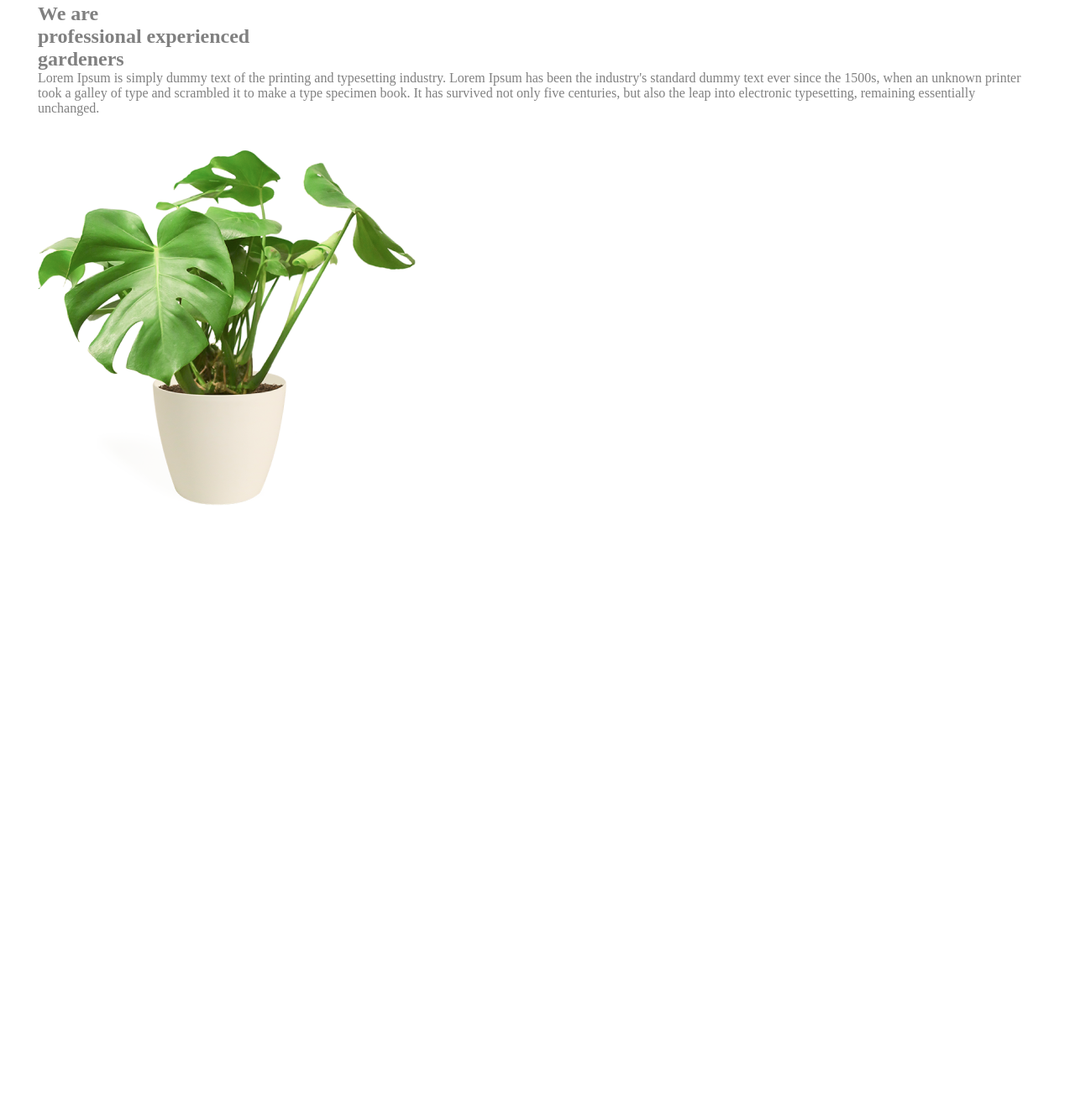
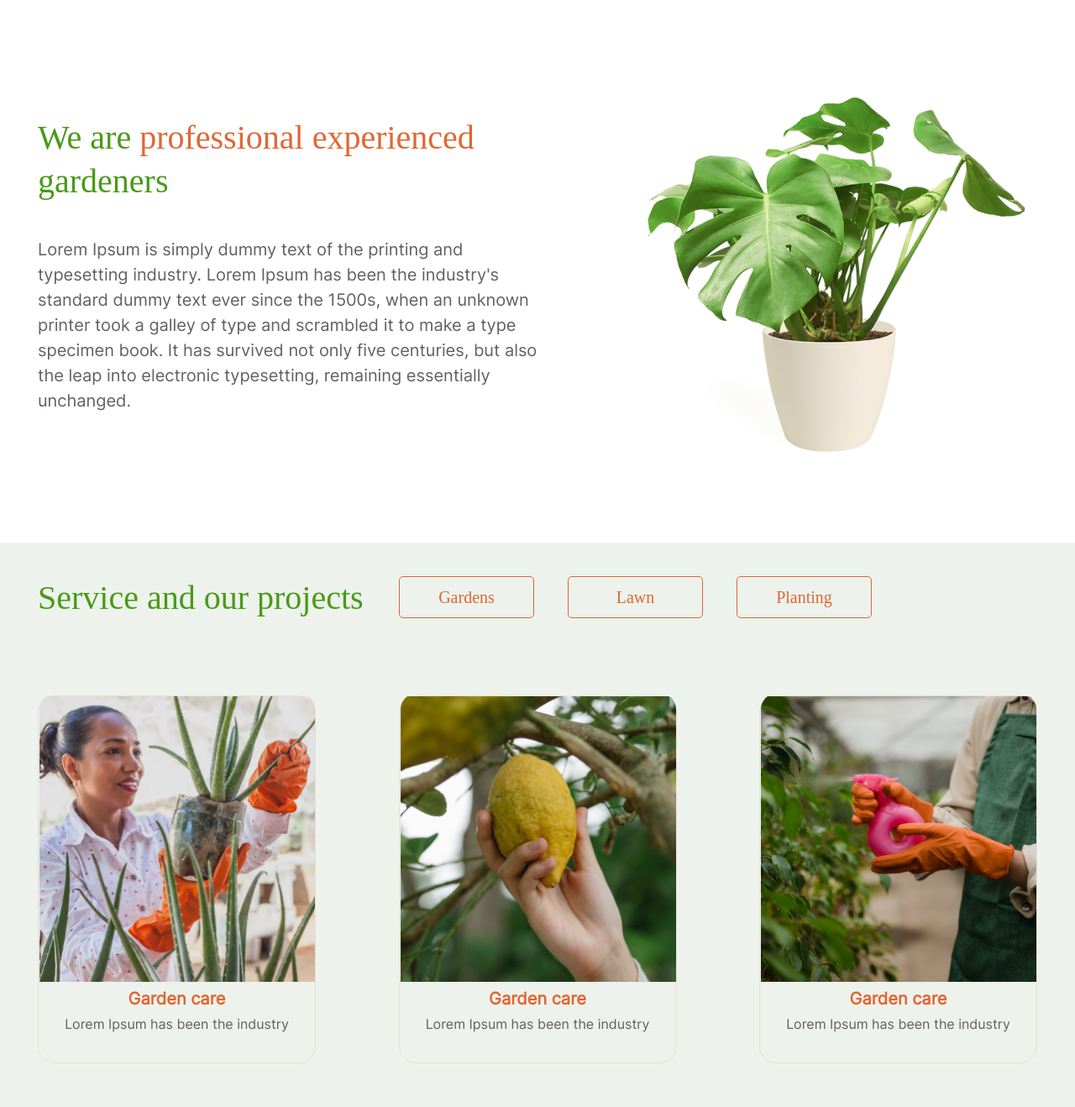
Before and after one commit to DennisFontana/Plants, a website built with webpack: page src/index.html in a window 1280 px wide. Shown: the part 682-2000 px from the top of the page at 84% size. Before the commit the page ends 1323 px from the top, so only its background shows below. Built offline with nearby package versions, Linux system fonts and the light colour scheme.

Commit message:
made service section

```diff
--- a/src/index.html
+++ b/src/index.html
@@ -1,6 +1,5 @@
 <!DOCTYPE html>
 <html lang="ru">
-
   <head>
     <meta charset="UTF-8" />
     <meta http-equiv="X-UA-Compatible" content="IE=edge" />
@@ -22,7 +21,7 @@
           <nav class="navigation">
             <ul class="list-item navigation-list">
               <li class="navigation-list__item">
-              <a href="#" class=" item-active">Home</a>
+                <a href="#" class="item-active">Home</a>
               </li>
               <li>
                 <a href="#" class="">About us</a>
@@ -53,17 +52,16 @@
           </div>
           <div class="main-info">
             <div class="main-text-content">
-            <h1 class="main-title">We grow <span>plants</span> and give you oxygen</h1>
-            <!-- <div>
+              <h1 class="main-title">
+                We grow <span>plants</span> and give you oxygen
+              </h1>
+              <div>
                 <p>
-
+                  Lorem Ipsum is simply dummy text of the printing and
+                  typesetting industry. Lorem Ipsum has been the industry's
+                  standard dummy text ever since the 1500s.
                 </p>
-            </div> -->
-            <p>
-              Lorem Ipsum is simply dummy text of the printing and typesetting
-              industry. Lorem Ipsum has been the industry's standard dummy
-              text ever since the 1500s.
-            </p>
+              </div>
             </div>
             <button class="main-btn">Learn more</button>
           </div>
@@ -76,19 +74,22 @@
         <div class="about-wrap">
           <div class="about-info">
             <div class="about-info-content">
-            <h2 class="title">
+              <h2 class="about-title">
                 We are
                 <span> professional experienced </span>
                 gardeners
               </h2>
+              <div class="title-description">
                 <p>
-              Lorem Ipsum is simply dummy text of the printing and typesetting
-              industry. Lorem Ipsum has been the industry's standard dummy
-              text ever since the 1500s, when an unknown printer took a galley
-              of type and scrambled it to make a type specimen book. It has
-              survived not only five centuries, but also the leap into
-              electronic typesetting, remaining essentially unchanged.
+                  Lorem Ipsum is simply dummy text of the printing and
+                  typesetting industry. Lorem Ipsum has been the industry's
+                  standard dummy text ever since the 1500s, when an unknown
+                  printer took a galley of type and scrambled it to make a type
+                  specimen book. It has survived not only five centuries, but
+                  also the leap into electronic typesetting, remaining
+                  essentially unchanged.
                 </p>
+              </div>
             </div>
           </div>
           <div class="about-img">
@@ -97,6 +98,102 @@
         </div>
       </div>
     </section>
+
+    <section class="service">
+      <div class="container">
+        <div class="service-wrap">
+          <div class="service-content">
+            <div class="service-content-title">
+              <p>Service and our projects</p>
+            </div>
+            <div class="btns">
+              <button>Gardens</button>
+              <button>Lawn</button>
+              <button>Planting</button>
+            </div>
+          </div>
+          <div class="service-card">
+            <div class="card">
+              <div class="card-img">
+                <img src="../src/img/first.png" alt="#" />
+              </div>
+              <div class="card-info">
+                <div class="title-card">
+                  <p>Garden care</p>
+                </div>
+                <div class="description-card">
+                  <p>Lorem Ipsum has been the industry</p>
+                </div>
+              </div>
+            </div>
+            <div class="card">
+              <div class="card-img">
+                <img src="../src/img/second.png" alt="#" />
+              </div>
+              <div class="card-info">
+                <div class="title-card">
+                  <p>Garden care</p>
+                </div>
+                <div class="description-card">
+                  <p>Lorem Ipsum has been the industry</p>
+                </div>
+              </div>
+            </div>
+            <div class="card">
+              <div class="card-img">
+                <img src="../src/img/third.png" alt="#" />
+              </div>
+              <div class="card-info">
+                <div class="title-card">
+                  <p>Garden care</p>
+                </div>
+                <div class="description-card">
+                  <p>Lorem Ipsum has been the industry</p>
+                </div>
+              </div>
+            </div>
+            <div class="card">
+              <div class="card-img">
+                <img src="../src/img/fourth.png" alt="#" />
+              </div>
+              <div class="card-info">
+                <div class="title-card">
+                  <p>Garden care</p>
+                </div>
+                <div class="description-card">
+                  <p>Lorem Ipsum has been the industry</p>
+                </div>
+              </div>
+            </div>
+            <div class="card">
+              <div class="card-img">
+                <img src="../src/img/fifth.png" alt="#" />
+              </div>
+              <div class="card-info">
+                <div class="title-card">
+                  <p>Garden care</p>
+                </div>
+                <div class="description-card">
+                  <p>Lorem Ipsum has been the industry</p>
+                </div>
+              </div>
+            </div>
+            <div class="card">
+              <div class="card-img">
+                <img src="../src/img/six.png" alt="#" />
+              </div>
+              <div class="card-info">
+                <div class="title-card">
+                  <p>Garden care</p>
+                </div>
+                <div class="description-card">
+                  <p>Lorem Ipsum has been the industry</p>
+                </div>
+              </div>
+            </div>
+          </div>
+        </div>
+      </div>
+    </section>
   </body>
-
 </html>
--- a/src/index.scss
+++ b/src/index.scss
@@ -3,3 +3,5 @@
 @import "style/var";
 @import "style/style_default_header";
 @import "style/style_welcome.scss";
+@import "style/style_about.scss";
+@import "style/style_service.scss";
--- a/src/style/_var.scss
+++ b/src/style/_var.scss
@@ -1,3 +1,6 @@
 $coral: coral;
 $grey: grey;
 $light_green: #edf2ec;
+$green: #499a18;
+$black: #636060;
+$orange: #e06733;
--- /dev/null
+++ b/src/style/style_about.scss
@@ -0,0 +1,76 @@
+.about {
+  padding: 92px 0;
+}
+.about-wrap {
+  display: flex;
+  justify-content: space-between;
+  align-items: center;
+
+  @media (max-width: 760px) {
+    flex-direction: column;
+  }
+  .about-info {
+    width: 605px;
+    @media (max-width: 760px) {
+      width: auto;
+    }
+
+    .about-info-content {
+      display: flex;
+      flex-direction: column;
+
+      .about-title {
+        font-family: "Inika";
+        font-style: normal;
+        font-weight: 400;
+        font-size: 40px;
+        line-height: 52px;
+        color: $green;
+        margin-bottom: 40px;
+
+        @media (max-width: 760px) {
+          font-size: 35px;
+        }
+        @media (max-width: 360px) {
+          font-size: 25px;
+        }
+
+        span {
+          display: inline-block;
+          color: #e06733;
+        }
+      }
+      .title-description {
+        font-family: "Inter";
+        font-style: normal;
+        font-weight: 400;
+        font-size: 20px;
+        line-height: 30px;
+        color: $black;
+        @media (max-width: 360px) {
+          font-size: 16px;
+        }
+      }
+    }
+  }
+
+  .about-img {
+    width: 464px;
+    height: 479px;
+    @media (max-width: 760px) {
+      width: 250px;
+      height: 258px;
+    }
+    @media (max-width: 360px) {
+      width: 150px;
+      height: 147px;
+    }
+
+    img {
+      object-fit: cover;
+      object-position: center;
+      width: 100%;
+      height: 100%;
+    }
+  }
+}
--- /dev/null
+++ b/src/style/style_service.scss
@@ -0,0 +1,128 @@
+.service {
+  background-color: $light_green;
+  padding: 40px 0;
+}
+
+.service-wrap {
+  .service-content {
+    display: flex;
+    justify-content: space-between;
+    padding-bottom: 90px;
+
+    @media (max-width: 760px) {
+      flex-direction: column;
+      padding-bottom: 40px;
+    }
+
+    .service-content-title {
+      @media (max-width: 760px) {
+        padding-bottom: 40px;
+      }
+
+      p {
+        font-family: "Inika";
+        font-style: normal;
+        font-weight: 400;
+        font-size: 40px;
+        line-height: 52px;
+        color: $green;
+        @media (max-width: 760px) {
+          font-size: 35px;
+        }
+        @media (max-width: 360px) {
+          font-size: 25px;
+        }
+      }
+    }
+    .btns {
+      width: 760px;
+      display: flex;
+      @media (max-width: 760px) {
+        width: auto;
+
+        :last-child {
+          margin-right: 0;
+        }
+      }
+      @media (max-width: 360px) {
+        flex-wrap: wrap;
+      }
+
+      button {
+        width: 161px;
+        height: 50px;
+        border: 1px solid $orange;
+        border-radius: 5px;
+        background-color: $light_green;
+        font-family: "Inika";
+        font-style: normal;
+        font-weight: 400;
+        font-size: 20px;
+        color: $orange;
+        margin-right: 40px;
+
+        @media (max-width: 360px) {
+          width: 121px;
+          height: 35px;
+          font-size: 15px;
+          margin-right: 10px;
+          margin-bottom: 10px;
+        }
+      }
+    }
+  }
+  .service-card {
+    display: flex;
+    flex-wrap: wrap;
+    justify-content: space-between;
+
+    @media (max-width: 360px) {
+      justify-content: center;
+    }
+
+    .card {
+      display: flex;
+      flex-direction: column;
+      border-radius: 20px 20px 20px 20px;
+      border: 1px solid #e3e1d5;
+      margin-bottom: 55px;
+
+      .card-img {
+        width: 329px;
+        height: 350px;
+        padding-bottom: 10px;
+        img {
+          object-fit: cover;
+          object-position: center;
+          width: 100%;
+          height: 100%;
+        }
+      }
+
+      .card-info {
+        text-align: center;
+        padding-bottom: 36px;
+
+        .title-card {
+          padding-bottom: 10px;
+          p {
+            font-family: "Inter";
+            font-style: normal;
+            font-weight: 700;
+            font-size: 20px;
+            line-height: 20px;
+            color: $orange;
+          }
+        }
+        .description-card {
+          font-family: "Inter";
+          font-style: normal;
+          font-weight: 400;
+          font-size: 16px;
+          line-height: 20px;
+          color: $black;
+        }
+      }
+    }
+  }
+}
```
Also changed, not shown: src/style/style_welcome.scss (renamed from src/style/_style_welcome.scss, +28 -22 lines), src/img/fifth.png (added), src/img/first.png (added), src/img/fourth.png (added), src/img/second.png (added), src/img/six.png (added), src/img/third.png (added). Lines whose indentation alone changed are shown as unchanged.
